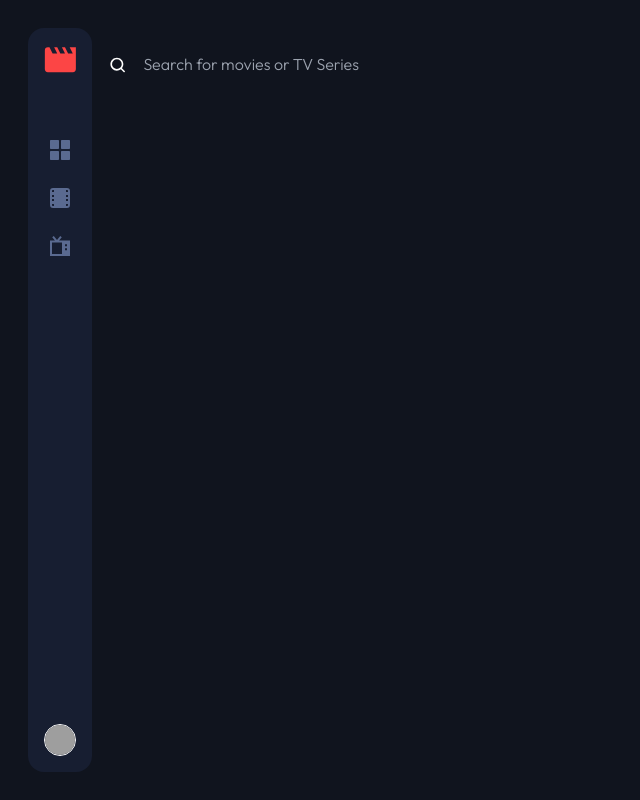
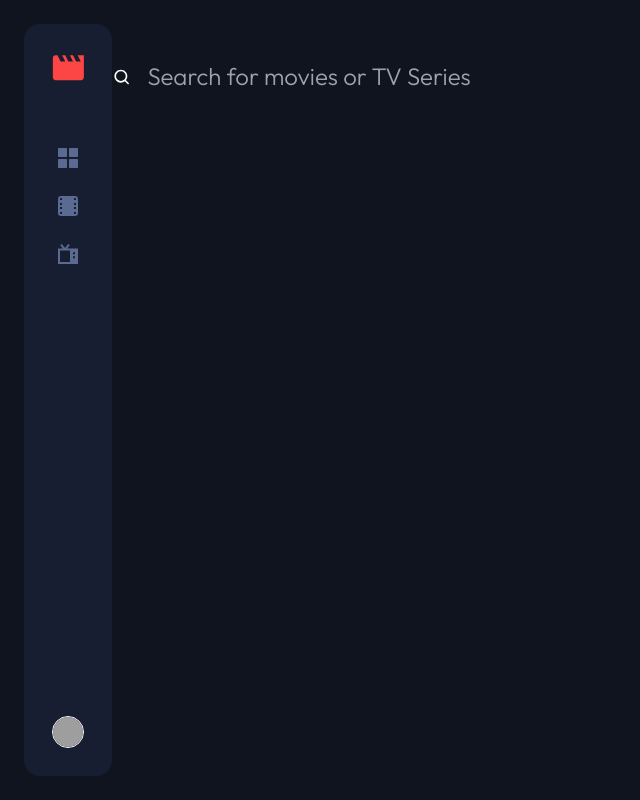
Before and after one commit to yan-batista/entertainment_web_app, a React (Vite) app: page / in a window 1280 px wide. Shown: the whole page, without its empty margins (0-640 px from the left). Built offline with nearby package versions, Linux system fonts and the light colour scheme; grey boxes are pictures that could not be loaded.

Commit message:
added clear button to search bar

```diff
--- a/index.html
+++ b/index.html
@@ -7,7 +7,7 @@
     <title>Entertainment Web App</title>
   </head>
   <body>
-    <main id="root" class="md:p-7 flex flex-col lg:flex-row caret-logo"></main>
+    <main id="root" class="md:p-6 flex flex-col lg:flex-row caret-logo"></main>
     <script type="module" src="/src/main.tsx"></script>
   </body>
 </html>
--- a/src/App.tsx
+++ b/src/App.tsx
@@ -5,7 +5,7 @@ function App() {
   return (
     <>
       <Nav />
-      <section className="w-full p-4">
+      <section className="w-full my-7">
         <SearchBar />
       </section>
     </>
--- /dev/null
+++ b/src/Components/Icon/Icons/CloseIcon.tsx
@@ -0,0 +1,13 @@
+import { createIcon } from "..";
+
+export const CloseIcon = createIcon(
+  <g>
+    <line x1="18" y1="6" x2="6" y2="18"></line>
+    <line x1="6" y1="6" x2="18" y2="18"></line>
+  </g>,
+  "0 0 24 24",
+  false,
+  "",
+  true,
+  true
+);
--- a/src/Components/Icon/Icons/index.ts
+++ b/src/Components/Icon/Icons/index.ts
@@ -3,3 +3,4 @@ export { GridIcon } from "./GridIcon";
 export { MovieIcon } from "./MovieIcon";
 export { TVIcon } from "./TVIcon";
 export { SearchIcon } from "./SearchIcon";
+export { CloseIcon } from "./CloseIcon";
--- a/src/Components/Icon/index.tsx
+++ b/src/Components/Icon/index.tsx
@@ -5,15 +5,17 @@ interface IconProps {
   viewbox: string;
   logo?: boolean;
   style?: string;
+  fill?: boolean;
+  stroke?: boolean;
 }
 
-const IconBase: React.FC<IconProps> = ({ path, viewbox, logo, style }) => {
+const IconBase: React.FC<IconProps> = ({ path, viewbox, logo, style, fill, stroke }) => {
   return (
     <svg
       xmlns="http://www.w3.org/2000/svg"
       viewBox={viewbox}
-      fill="currentColor"
-      stroke="none"
+      fill={`${fill ? "currentColor" : ""}`}
+      stroke={`${stroke ? "currentColor" : ""}`}
       className={`${
         logo ? "fill-logo w-6 h-6 lg:w-8 lg:h-8" : "fill-icon w-5 h-5 lg:w-5 lg:h-5"
       } hover:fill-logo ${style}`}
@@ -23,7 +25,14 @@ const IconBase: React.FC<IconProps> = ({ path, viewbox, logo, style }) => {
   );
 };
 
-export const createIcon = (path: ReactNode, viewbox: string, logo?: boolean, style?: string) => {
-  const Icon = () => <IconBase path={path} viewbox={viewbox} logo={logo} style={style} />;
+export const createIcon = (
+  path: ReactNode,
+  viewbox: string,
+  logo?: boolean,
+  style?: string,
+  fill?: boolean,
+  stroke?: boolean
+) => {
+  const Icon = () => <IconBase path={path} viewbox={viewbox} logo={logo} style={style} fill={fill} stroke={stroke} />;
   return Icon;
 };
--- a/src/Components/Nav/index.tsx
+++ b/src/Components/Nav/index.tsx
@@ -4,7 +4,7 @@ import Avatar from "../../assets/image-avatar.png";
 const Nav = () => {
   return (
     <nav
-      className="flex flex-row items-center justify-between bg-side p-4
+      className="flex flex-row items-center justify-between bg-side p-6 lg:p-7
     md:rounded-2xl
     lg:flex-col lg:justify-start lg:w-fit lg:h-full"
     >
--- a/src/Components/SearchBar/index.tsx
+++ b/src/Components/SearchBar/index.tsx
@@ -1,13 +1,15 @@
 import { useState } from "react";
-import { SearchIcon } from "../Icon/Icons";
+import { CloseIcon, SearchIcon } from "../Icon/Icons";
 
 const SearchBar = () => {
   const [searchBarInput, setSearchBarInput] = useState("");
 
+  // saves search bar state
   function onChangeSetSearchBarInput(event: React.ChangeEvent<HTMLInputElement>) {
     setSearchBarInput(event.currentTarget.value);
   }
 
+  // click the clear search bar input button
   function onButtonClickClearSeachBarInput() {
     // clear state
     setSearchBarInput("");
@@ -27,15 +29,15 @@ const SearchBar = () => {
         type="text"
         name="media_name_search"
         id="media_name_search"
-        className="bg-transparent border-b border-bg focus:border-b focus:border-icon outline-none  w-full py-2 font-light"
+        className="bg-transparent border-b border-bg focus:border-b focus:border-icon outline-none w-full py-2 font-light md:text-2xl"
         placeholder="Search for movies or TV Series"
         defaultValue={searchBarInput}
         onChange={onChangeSetSearchBarInput}
       />
       {searchBarInput.length > 0 && (
-        <span className="absolute right-0" onClick={onButtonClickClearSeachBarInput}>
-          X
-        </span>
+        <div className="absolute right-0" onClick={onButtonClickClearSeachBarInput}>
+          <CloseIcon />
+        </div>
       )}
     </div>
   );
```
Also changed, not shown: src/assets/x.svg (added).
